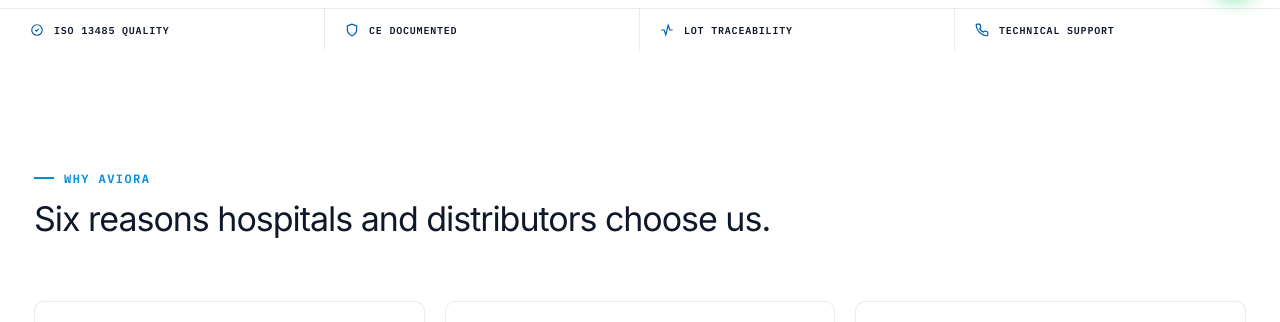
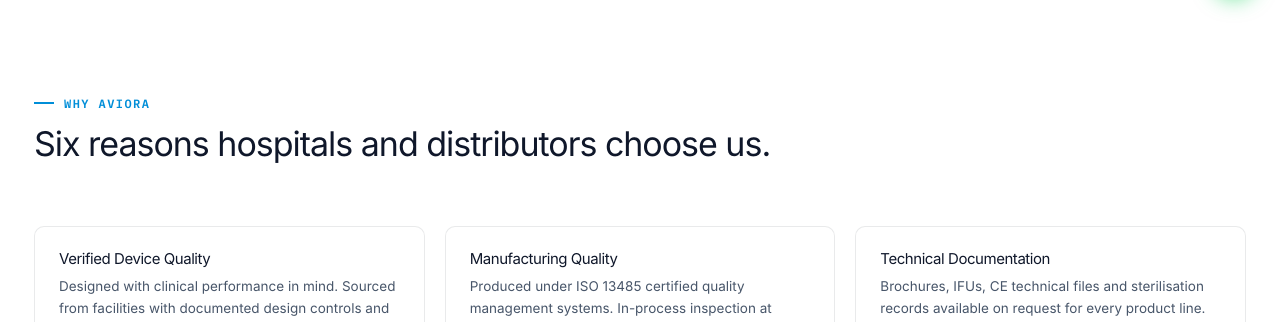
Before and after one commit to AkshaySojitra/aviora-website, a plain HTML site: page index.html in a window 1280 px wide. Shown: the part 778-1100 px from the top of the page. Drawn offline with Linux system fonts and the light colour scheme.

Commit message:
Add files via upload

```diff
--- a/index.html
+++ b/index.html
@@ -147,30 +147,6 @@
       </picture>
     </div>
   </div>
-
-  <!-- Trust strip -->
-  <div class="trust-light-strip" style="border-top:1px solid var(--line);margin-top:32px;">
-    <div class="wrap" style="padding:0;">
-      <div class="trust-strip-grid">
-        <div class="trust-strip-item trust-strip-item--light">
-          <svg width="14" height="14" viewBox="0 0 24 24" fill="none" style="flex-shrink:0;"><path d="M9 12l2 2 4-4M21 12a9 9 0 1 1-18 0 9 9 0 0 1 18 0Z" stroke="var(--primary)" stroke-width="2"/></svg>
-          <span>ISO 13485 Quality</span>
-        </div>
-        <div class="trust-strip-item trust-strip-item--light">
-          <svg width="14" height="14" viewBox="0 0 24 24" fill="none" style="flex-shrink:0;"><path d="M12 2 4 5v6c0 5 3.4 8.7 8 11 4.6-2.3 8-6 8-11V5l-8-3Z" stroke="var(--primary)" stroke-width="2"/></svg>
-          <span>CE Documented</span>
-        </div>
-        <div class="trust-strip-item trust-strip-item--light">
-          <svg width="14" height="14" viewBox="0 0 24 24" fill="none" style="flex-shrink:0;"><path d="M3 12h4l3 8 4-16 3 8h4" stroke="var(--primary)" stroke-width="2" stroke-linecap="round"/></svg>
-          <span>Lot Traceability</span>
-        </div>
-        <div class="trust-strip-item trust-strip-item--light trust-strip-item--last">
-          <svg width="14" height="14" viewBox="0 0 24 24" fill="none" style="flex-shrink:0;"><path d="M22 16.9v3a2 2 0 0 1-2.2 2 19.8 19.8 0 0 1-8.6-3 19.5 19.5 0 0 1-6-6A19.8 19.8 0 0 1 2 4.1 2 2 0 0 1 4.1 2h3a2 2 0 0 1 2 1.7c.1.9.3 1.8.6 2.7a2 2 0 0 1-.5 2.1L8 9.7a16 16 0 0 0 6 6l1.2-1.2a2 2 0 0 1 2.1-.5c.9.3 1.8.5 2.7.6A2 2 0 0 1 22 17Z" stroke="var(--primary)" stroke-width="2"/></svg>
-          <span>Technical Support</span>
-        </div>
-      </div>
-    </div>
-  </div>
 </section>
 
 <!-- WHY CHOOSE AVIORA -->
```
